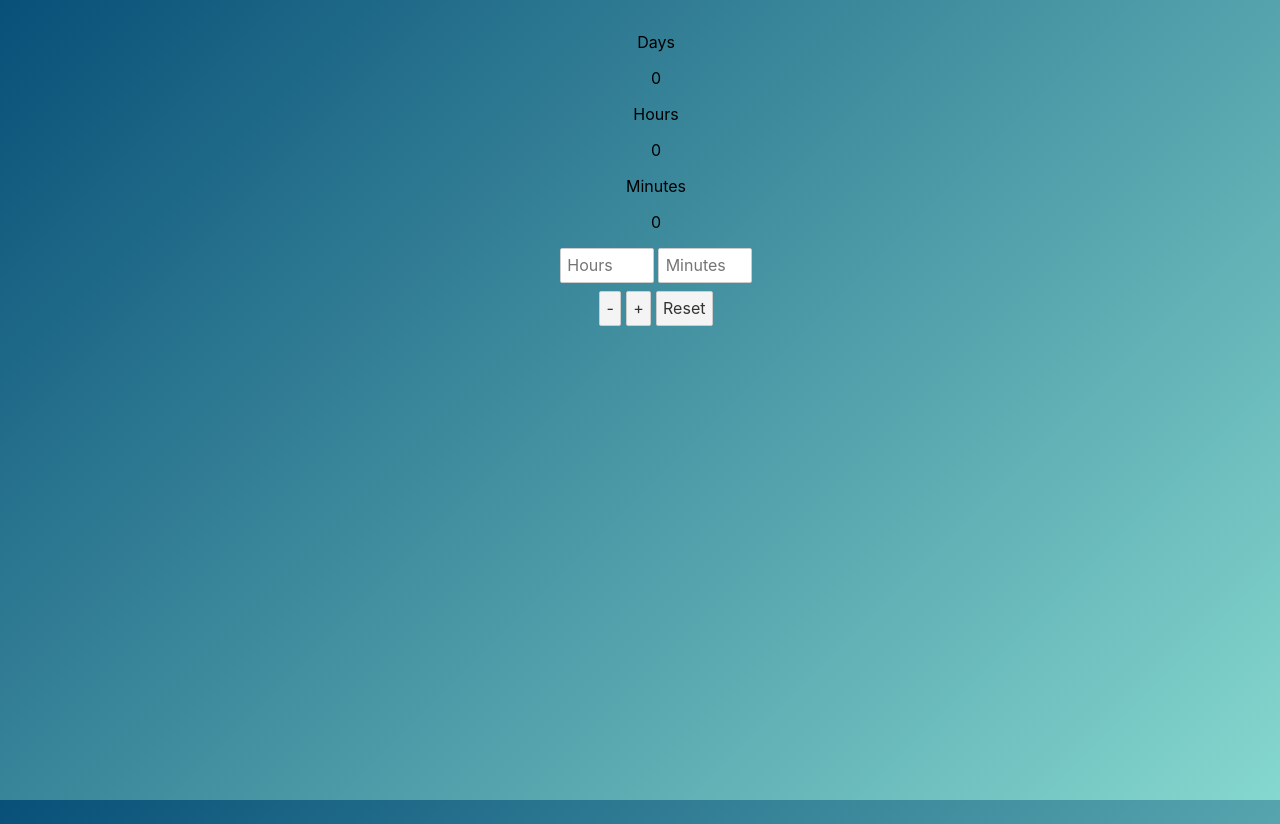
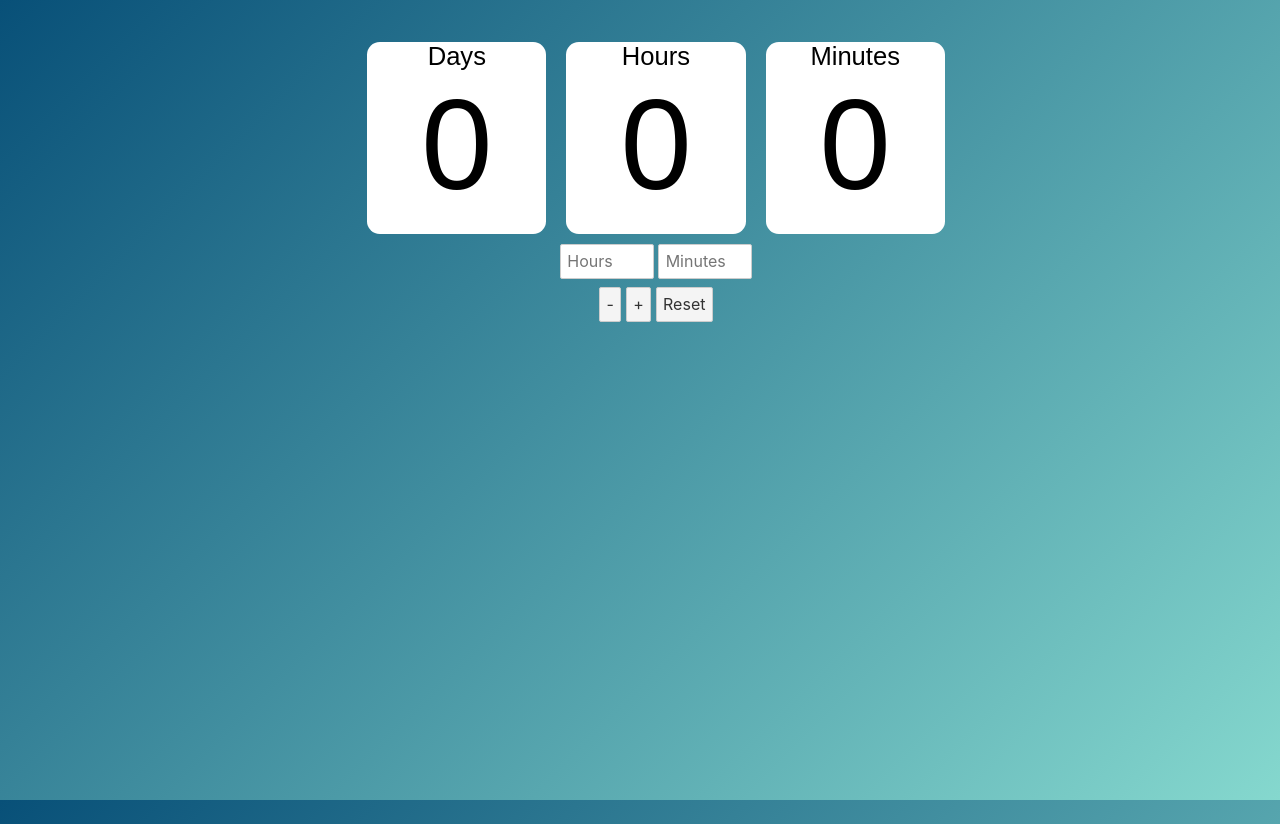
Before and after one commit to mozok/sumtime, a Svelte app: page / in a window 1280 px wide. Shown: the top 824 px of the page. Built offline with nearby package versions, Linux system fonts and the light colour scheme.

Commit message:
styled TimeTotal component

```diff
--- a/src/TimeTotal.svelte
+++ b/src/TimeTotal.svelte
@@ -4,6 +4,9 @@
         hours = 0,
         minutes = 0;
 
+    /**
+     * Chane total time on TimeSlots update
+    */
     const unsubscribe = timeSlots.subscribe(value => {
         let newDays = 0,
             newHours = 0,
@@ -15,13 +18,13 @@
         });
 
         if (newMinutes >= 60) {
-            let additionalHours = Math.floor(newMinutes/60);
+            let additionalHours = Math.floor(newMinutes / 60);
             newHours += additionalHours;
             newMinutes -= additionalHours * 60;
         }
 
         if (newHours >= 24) {
-            let additionalDays = Math.floor(newHours/24);
+            let additionalDays = Math.floor(newHours / 24);
             newDays += additionalDays;
             newHours -= additionalDays * 24;
         }
@@ -29,18 +32,45 @@
         days = newDays;
         hours = newHours;
         minutes = newMinutes;
-	});
+    });
 </script>
 
-<div id="days">
-    <span>Days</span>
-    <p>{days}</p>
+<div class="container">
+    <div class="column">
+        <span class="title">Days</span>
+        <div class="digit">{days}</div>
+    </div>
+    <div class="column">
+        <span class="title">Hours</span>
+        <div class="digit">{hours}</div>
+    </div>
+    <div class="column">
+        <span class="title">Minutes</span>
+        <div class="digit">{minutes}</div>
+    </div>
 </div>
-<div id="hours">
-    <span>Hours</span>
-    <p>{hours}</p>
-</div>
-<div id="minutes">
-    <span>Minutes</span>
-    <p>{minutes}</p>
-</div>
+
+
+<style>
+    .container {
+        display: flex;
+        justify-content: center;
+    }
+
+    .container .column {
+        margin: 10px;
+        width: 14vw;
+        height: 15vw;
+        background-color: #fff;
+        border-radius: 1vw;
+        font-family: Oswald, sans-serif;
+    }
+
+    .container .column .title {
+        font-size: 2vw;
+    }
+
+    .container .column .digit {
+        font-size: 10vw;
+    }
+</style>
```
